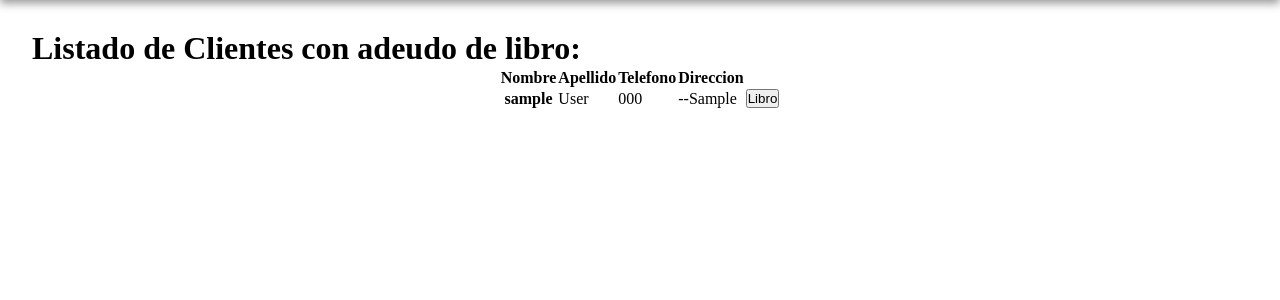
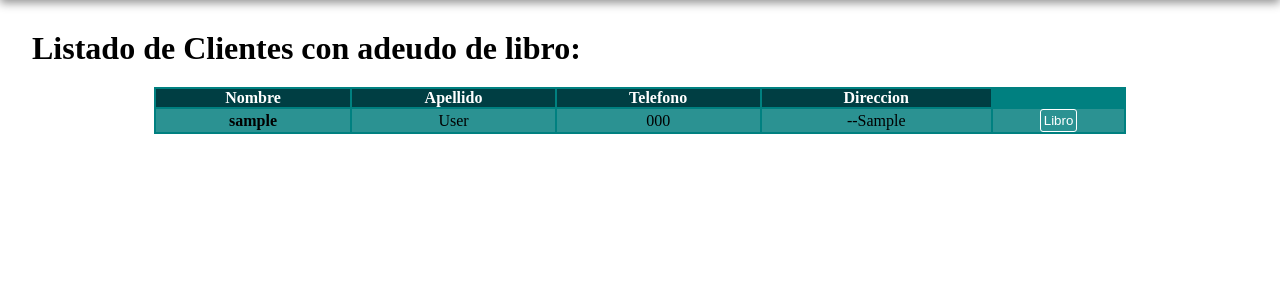
Before and after one commit to franlop24/idgs9A, a Django app: page /books/prestamos in a window 1280 px wide. Shown: the part 47-347 px from the top of the page. Run offline with Django 4.2, Linux system fonts and the light colour scheme; tables that the repository leaves empty hold one stand-in row (values such as "Sample post").

Commit message:
table estilos

```diff
--- a/idgs9A/books/static/index.css
+++ b/idgs9A/books/static/index.css
@@ -117,3 +117,37 @@ svg{
 .card-book h3, p{
     margin: 5px;
 }
+
+table{
+    width: 80%;
+    margin: 20px auto;
+    background: teal;
+}
+
+thead{
+    background: #003e43;
+    color: #fff;
+}
+
+td{
+    text-align: center;
+}
+
+tbody tr:nth-child(odd){
+    background: rgba(87, 163, 163, 0.499);
+}
+
+.btn-libro button{
+    background: transparent;
+    border: solid 1px #fff;
+    padding: 3px;
+    border-radius: 3px;
+    color: #fff;
+    cursor: pointer;
+    transition: .3s ease-in-out all;
+}
+
+.btn-libro button:hover{
+    background: #fff;
+    color: teal;
+}
--- a/idgs9A/books/templates/books/clientes.html
+++ b/idgs9A/books/templates/books/clientes.html
@@ -2,7 +2,7 @@
 <h1>Listado de Clientes: </h1>
     <center>
 
-    <table class="">
+    <table>
         <thead>
           <tr>
             <th scope="col">Nombre</th>
--- a/idgs9A/books/templates/books/prestamos.html
+++ b/idgs9A/books/templates/books/prestamos.html
@@ -19,7 +19,7 @@
             <td>{{user.user_celphone}}</td>
             <td>--{{user.user_addres}}</td>
 
-            <td><a href="../books/find-book/{{user.reference_bookUser}}"><button>Libro</button></a></td>
+            <td class="btn-libro" ><a href="../books/find-book/{{user.reference_bookUser}}"><button>Libro</button></a></td>
 
         </tr>
         {% endfor %}
```
